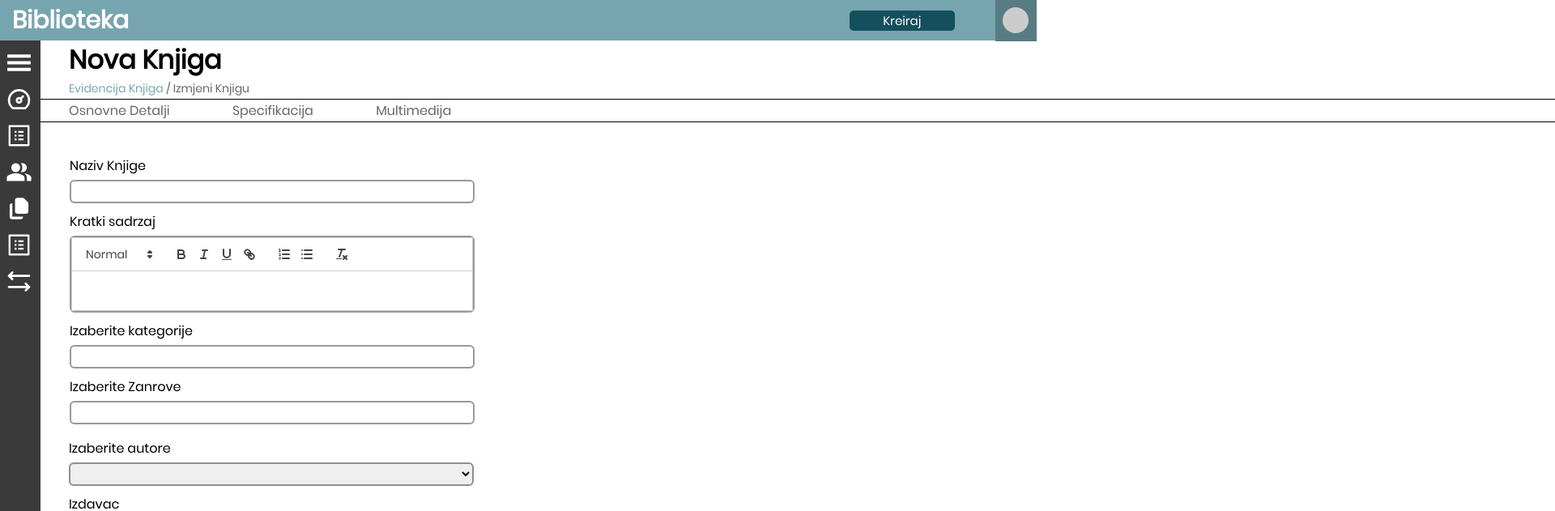
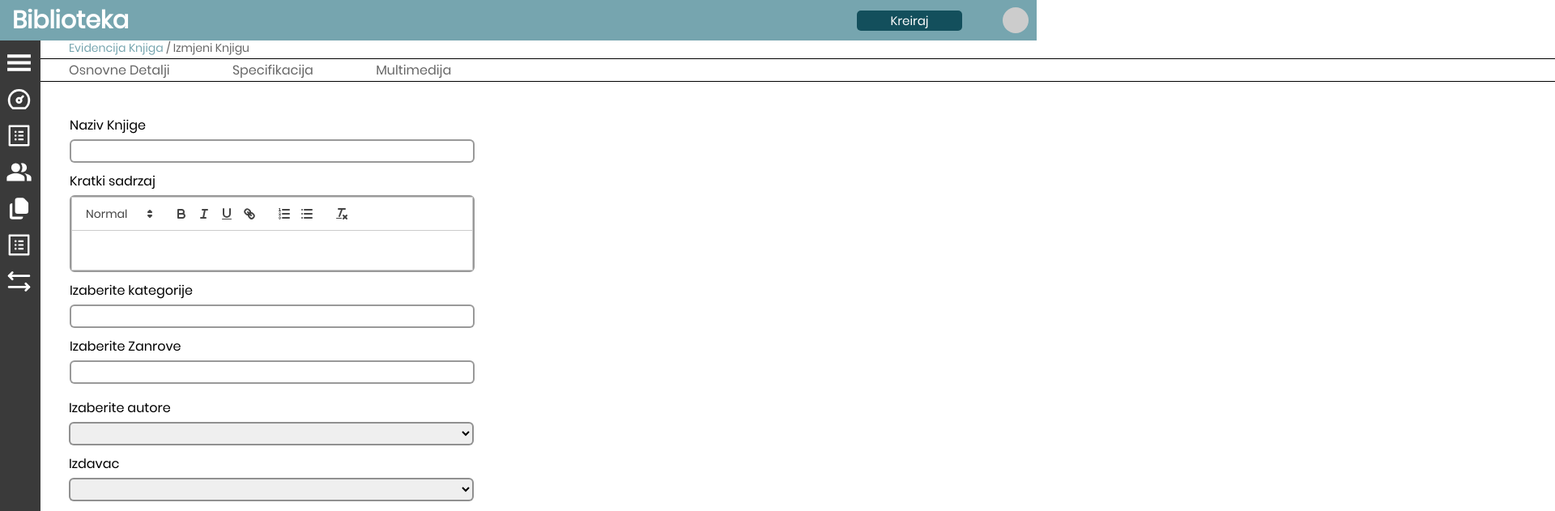
Before and after one commit to Masulaa/online-biblioteka, a React (Create React App) app: page /EvidentionOfBooks/NewBook/BookDetails in a window 1280 px wide. Shown: the top 631 px of the page at 81% size, 1920 px wide, since content can reach past the window. Built offline with nearby package versions, Linux system fonts and the light colour scheme.

Commit message:
fixed  topbar

```diff
--- a/src/components/books-evidention/new-book/NewBook.css
+++ b/src/components/books-evidention/new-book/NewBook.css
@@ -23,7 +23,11 @@
 
   margin: 0% 4.3%;
   /* background-color:red; */
-  position: fixed;
+  position: absolute;
+}
+
+.main-content{
+    overflow-y: scroll;
 }
 
 *{
@@ -116,7 +120,7 @@ border: 2px solid rgba(0,0,0,0.4);
 }
 
 .info2{
-  position: fixed;
+  position: absolute;
   margin: -440px 700px;
   margin-top: -350px;
 }
@@ -213,4 +217,9 @@ select{
     .Stranica{
       margin-left: 30px;
     }
+    body{
+      overflow-y: scroll;    }
+      .buttons{
+        margin-bottom: 0px;
+      }
   }
--- a/src/components/navbars/navbar.css
+++ b/src/components/navbars/navbar.css
@@ -63,35 +63,48 @@
     display: flex;
     flex-direction: row;
   }
+  .top-nav {
 
-  .top-nav {
-    display: flex;
-    justify-content: space-between;
-    align-items: center;
-    height: 50px;
-    background-color: #76A5AF;
-  }
+      position: fixed;
+      top: 0;
+      left: 0;
+      width: 100%;
+      display: flex;
+      justify-content: space-between;
+      align-items: center;
+      height: 50px;
+      background-color: #76a5af;
+      padding: 0rem 0.625rem 0rem 0rem;
+      z-index: 9999;
+    }
+
+
   .logo {
-    color: white;
+    padding: 15pxs;
     font-weight: bold;
     font-size: 1rem;
-    padding: 15px;
-    font-size: 30px;
+    color: white;
   }
+
+  .create-btn {
+    background-color: #51737b;
+    color: #fff;
+    border: none;
+    border-radius: 5px;
+  }
+
   .profile {
     display: flex;
     align-items: center;
   }
-  .profile1 {
-    background-color: rgb(88, 124, 131);
-    padding: 0.6rem;
-  }
+
   .profile-tab {
     width: 32px;
     height: 32px;
     background-color: #ccc;
     border-radius: 20px;
   }
+
   .aside {
     background-color: #3a3a3a;
     width: 50px;
--- a/src/components/navbars/navbar.js
+++ b/src/components/navbars/navbar.js
@@ -32,17 +32,14 @@ function NavBar() {
 
   return (
     <div>
-      <header className="header">
-        <nav className="top-nav">
-          <div className="logo">Biblioteka</div>
-          <div className="profile">
-            <button className="create-btn">Kreiraj</button>
-            <div className="profile1">
-              <div className="profile-tab"></div>
-            </div>
-          </div>
-        </nav>
-      </header>
+<div class="top-nav">
+  <div class="logo">Biblioteka</div>
+  <button class="create-btn">Kreiraj</button>
+  <div class="profile">
+    <div class="profile-tab"></div>
+  </div>
+</div>
+
 
       <div className="main-content">
         <aside className={`aside ${isTouched ? "aside-expanded" : ""}`}>
```
